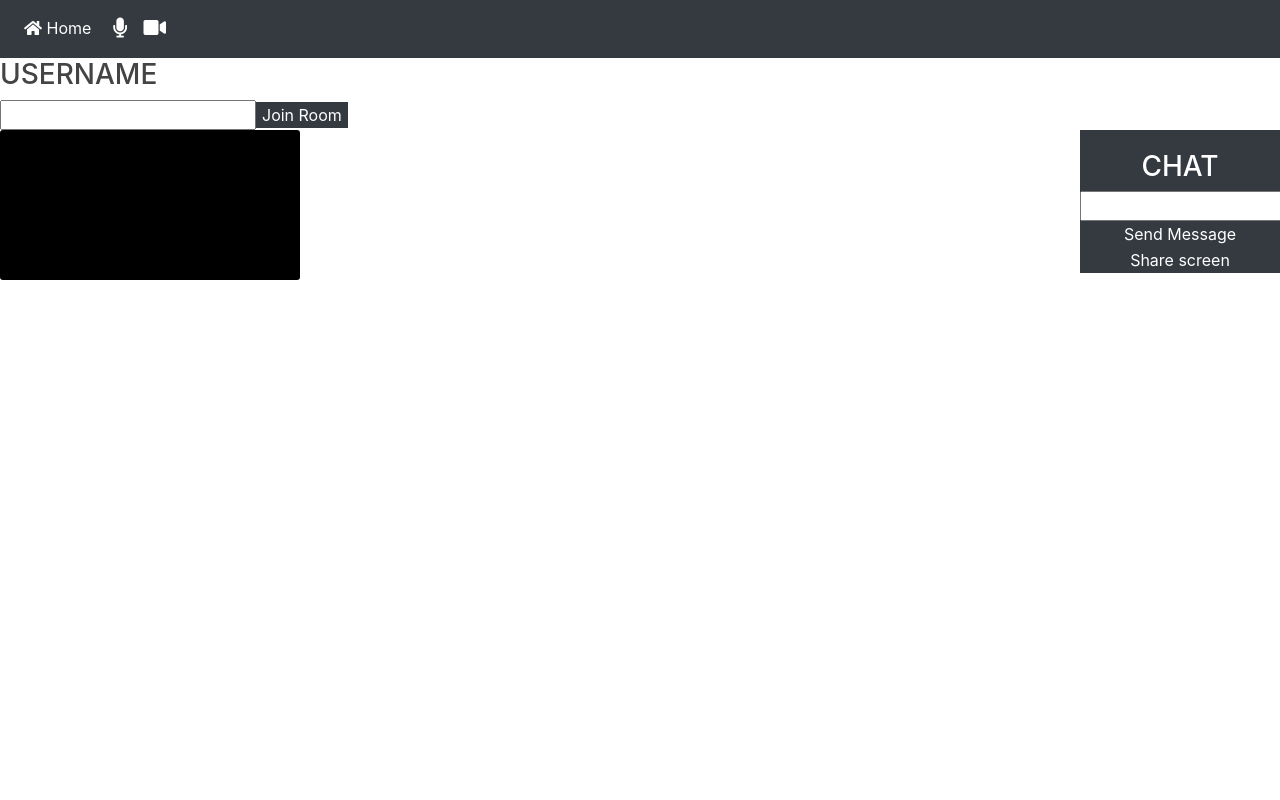
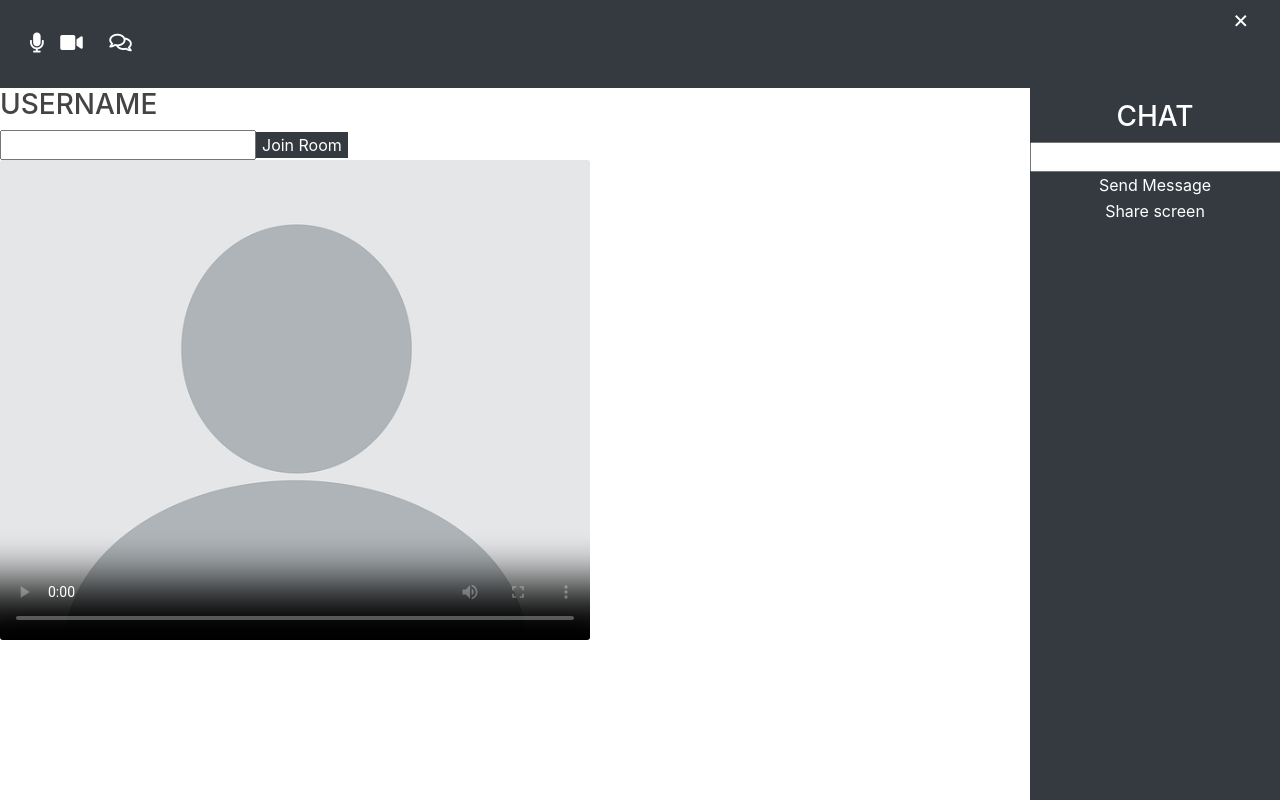
Before and after one commit to satvikakoti/TClone, a Django app: page / in a window 1280 px wide. Run offline with Django 3.2, Linux system fonts and the light colour scheme; some libraries are stand-ins or nearby versions.

Commit message:
Added new

```diff
--- a/TeamsCloneProject/chat/templates/chat/main.html
+++ b/TeamsCloneProject/chat/templates/chat/main.html
@@ -7,21 +7,19 @@
     <title>TClone</title>
     <link rel="stylesheet" type="text/css" href="{% static 'css/main.css' %}">
     <link rel="stylesheet" href="https://stackpath.bootstrapcdn.com/bootstrap/4.3.1/css/bootstrap.min.css" integrity="sha384-ggOyR0iXCbMQv3Xipma34MD+dH/1fQ784/j6cY/iJTQUOhcWr7x9JvoRxT2MZw1T" crossorigin="anonymous">
-    <link rel="stylesheet" href="https://use.fontawesome.com/releases/v5.8.1/css/all.css" >
+    <link rel="stylesheet" href="https://use.fontawesome.com/releases/v5.8.1/css/all.css">
 </head>
 <body>
 
         <nav class="navbar navbar-expand-lg navbar-dark bg-dark">
                 <div class="collapse navbar-collapse" id="navbarSupportedContent">
                   <ul class="navbar-nav mr-auto">
-                    <li class="nav-item active">
-                      <a class="nav-link"><i class="fas fa-home"></i> Home</a>
-
-                    </li>
                     <li>
                         <div style="float:right;" class="nav-link">
                             <button class="bg-dark" id="btn-toggle-audio"><i class="fas fa-microphone" style="font-size:20px;"></i></button>
                             <button class="bg-dark" id="btn-toggle-video"><i class="fas fa-video" style="font-size:20px;"></i></button>
+                            <button class="bg-dark" id="main" onclick="openNav()"><i class="far fa-comments" style="font-size:20px;"></i></button>
+<!--                         <button class="bg-dark" id="main" onclick="{% static 'js/main.js/openNav()' %}"><i class="far fa-comments" style="font-size:20px;"></i></button>-->
                         </div>
                     </li>
                   </ul>
@@ -34,15 +32,16 @@
 </div>
 <div>
     <div id="video-container">
-<!--        <div class="icon-bar">-->
 
         <div>
-            <video id="local-video" style="float:left; " autoplay playsinline></video>
+            <video id="local-video" style="float:left;" poster="{% static 'images/profile.png' %}" controls  width="590px" height="480px" autoplay playsinline></video>
         </div>
 
     </div>
-        <div class="sidenav bg-dark">
+        <div class="sidenav bg-dark" id="mySidebar">
             <h3 style="color:white">CHAT</h3>
+             <button class="closebtn bg-dark" onclick="closeNav()">×</button>
+
             <div id="messages">
                 <ul id="message-list" class="navbar-nav mr-auto"></ul>
             </div>
--- a/TeamsCloneProject/static/css/main.css
+++ b/TeamsCloneProject/static/css/main.css
@@ -1,35 +1,18 @@
 .video-grid-container{
     display : grid;
     grid-template-columns:repeat(auto-fill, 300px);
+    width:590px;
+    height:480px;
     grid-auto-rows: 300px;
     background-color: gray;
 }
 
 video{
     border-radius: 3px;
-    background-color: black;
+    width:590px;
+    height:480px;
     object-fit: cover;
-}
 
-.icon-bar {
-  width: 100%;
-  background-color: #cbd5db;
-  overflow: auto;
-}
-
-.icon-bar button {
-  float: left;
-  width: 20%;
-  text-align: center;
-  padding: 12px 0;
-  transition: all 0.3s ease;
-  color: black;
-  background-color: yellow;
-  font-size: 36px;
-}
-
-.icon-bar button:hover {
-  background-color: gray;
 }
 
 
@@ -55,31 +38,7 @@ ul {
 .bg-steel {
   background-color: #5f788a;
 }
-/* this is for the side navigation bar */
-.sidenav {
-  height: 100%;
-  width: 200px;
-  position: relative;
-  z-index: 1;
-  float:right;
-  right: 0;
-  text-align:center;
-  color: white;
-  overflow-x: hidden;
-  padding-top: 20px;
-}
 
-.sidenav a {
-  padding: 10px;
-  text-decoration: none;
-  font-size: 25px;
-  color:  white;
-  display: block;
-}
-
-.sidenav a:hover {
-  color: #ffffff;
-}
 /* this is for the top navigation bar */
 .site-header .navbar-nav .nav-link {
   color: #cbd5db;
@@ -97,3 +56,53 @@ button{
 .site-header .navbar-nav .nav-link.active .sidenav:active{
   font-weight: 500;
 }
+
+/* Chat side navigation -- this is for the side navigation bar */
+.sidenav {
+  height: 100%;
+  width: 250px;
+  position: fixed;
+  padding-top:100px;
+  z-index: 10;
+  float:right;
+  top:0;
+  right: 0;
+  text-align:center;
+  color: white;
+  overflow-x: hidden;
+  transition: all 0.5s ease;
+  background-color: #5f788a;
+}
+
+.sidenav a {
+  padding: 10px;
+  text-decoration: none;
+  font-size: 25px;
+  color:  white;
+  display: block;
+  transition: 0.3s;
+}
+
+.sidenav a:hover {
+  color: #ffffff;
+}
+
+.sidenav .closebtn {
+  position: absolute;
+  top: 0;
+  right: 25px;
+  font-size: 25px;
+  margin-left: 50px;
+}
+
+
+#main {
+  transition: margin-right .5s;
+  padding: 16px;
+}
+
+/* On smaller screens, where height is less than 450px, change the style of the sidenav (less padding and a smaller font size) */
+@media screen and (max-height: 450px) {
+  .sidebar {padding-top: 15px;}
+  .sidebar a {font-size: 18px;}
+}
--- a/TeamsCloneProject/static/js/main.js
+++ b/TeamsCloneProject/static/js/main.js
@@ -327,3 +327,14 @@ function getDataChannels(){
 
     return dataChannels;
 }
+
+
+function openNav() {
+  document.getElementById("mySidebar").style.width = "250px";
+  document.getElementById("main").style.marginRight = "250px";
+}
+
+function closeNav() {
+  document.getElementById("mySidebar").style.width = "0";
+  document.getElementById("main").style.marginRight= "0";
+}
```
Also changed, not shown: TeamsCloneProject/static/images/profile.png (added).
